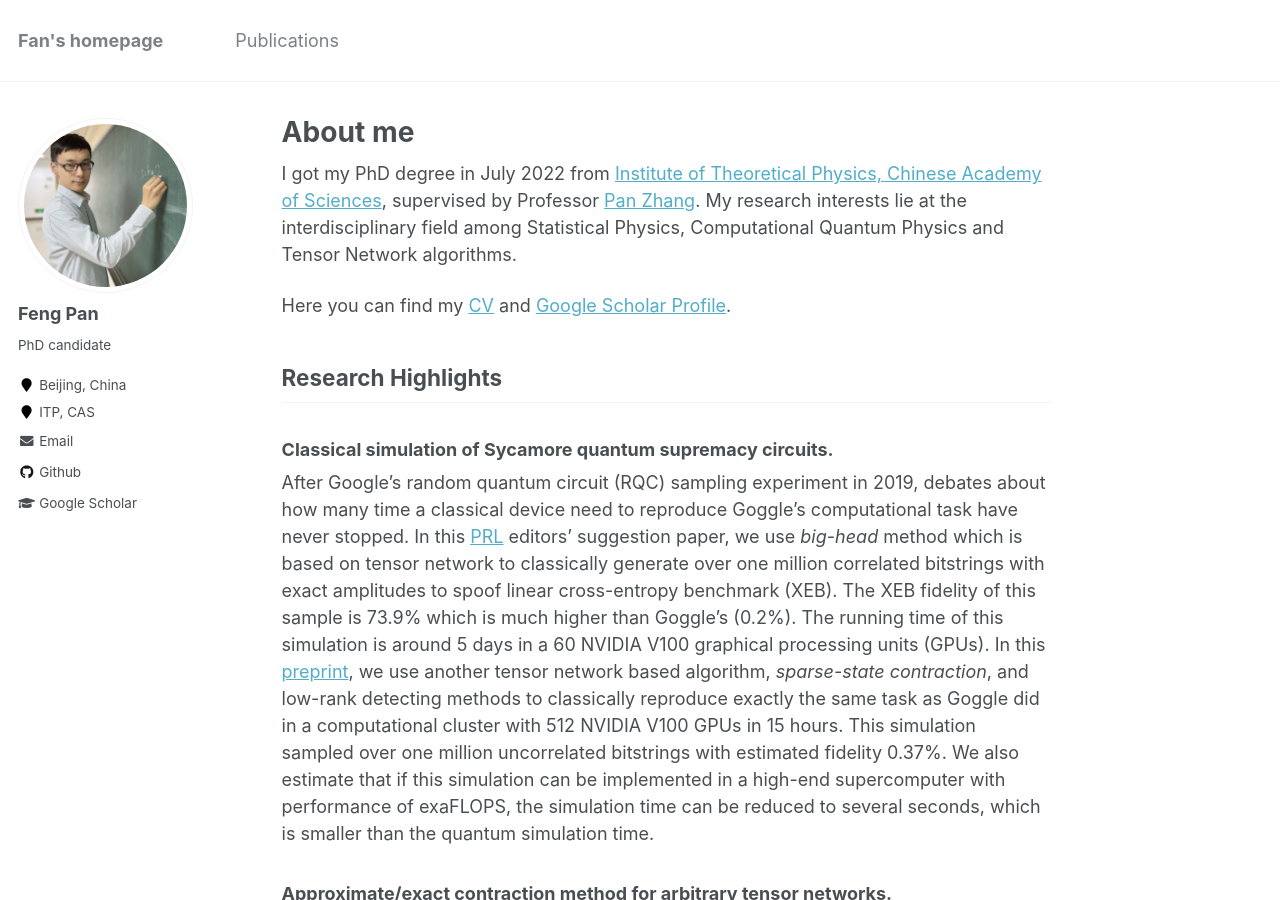
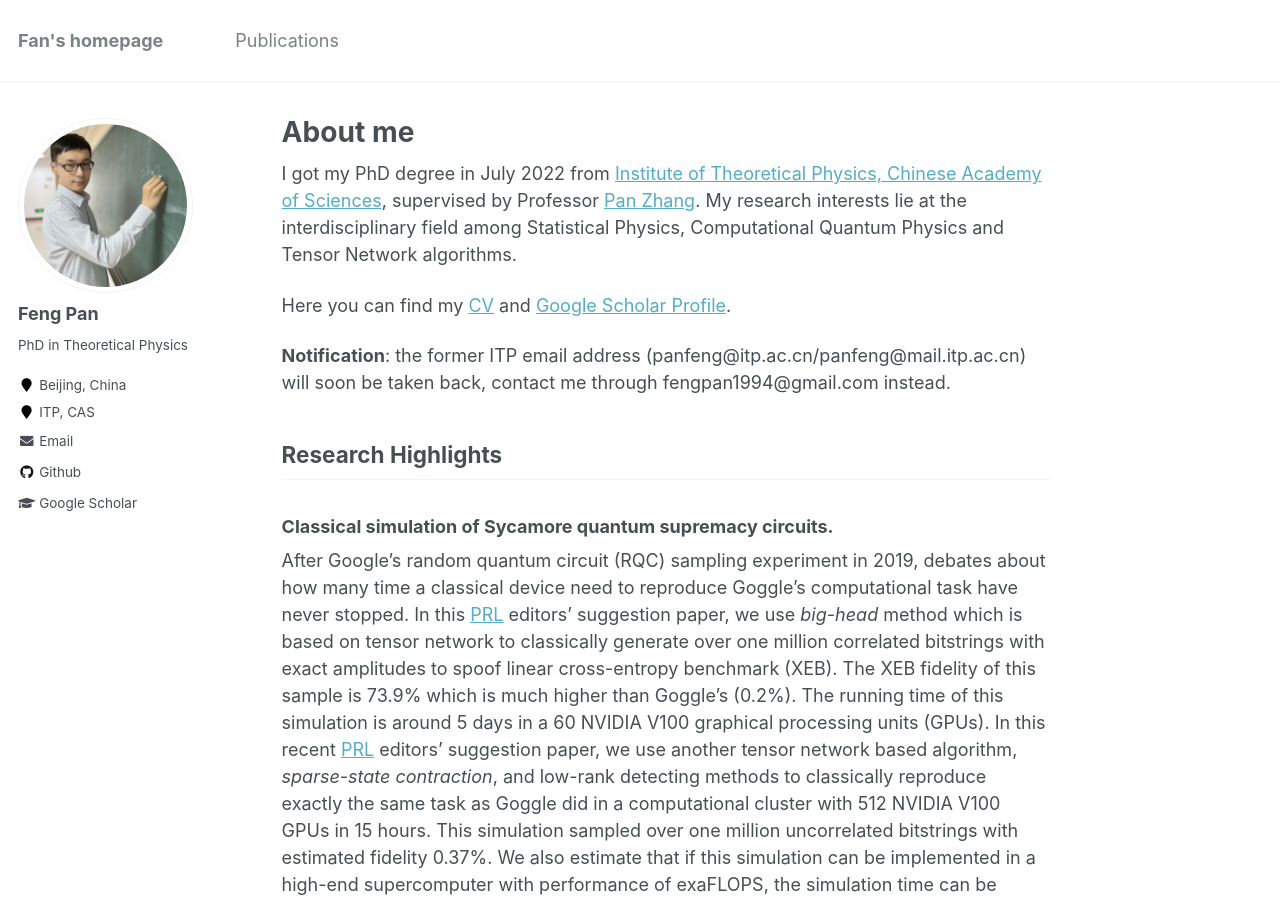
Before and after one commit to Fanerst/Fanerst.github.io, a Jekyll site: the page built from _pages/about.md, in a window 1280 px wide and 900 px high. Built offline with Jekyll 4.4.1, drawn with Linux system fonts in a browser that asks for light colours.

Commit message:
update publication and contact information

```diff
--- a/_config.yml
+++ b/_config.yml
@@ -82,12 +82,12 @@ analytics:
 author:
   name             : "Feng Pan"
   avatar           : "cover_square.jpg"
-  bio              : "PhD candidate"
+  bio              : "PhD in Theoretical Physics"
   location         : "Beijing, China"
   employer         : "ITP, CAS"
   pubmed           : #"https://www.ncbi.nlm.nih.gov/pubmed/?term=john+snow"
   googlescholar    : "https://scholar.google.com/citations?user=ZDEkIDsAAAAJ&hl"
-  email            : "panfeng@mail.itp.ac.cn"
+  email            : "fengpan1994@gmail.com"
   researchgate     :  # example: "https://www.researchgate.net/profile/yourprofile"
   uri              :
   bitbucket        :
--- a/_pages/about.md
+++ b/_pages/about.md
@@ -12,10 +12,12 @@ I got my PhD degree in July 2022 from [Institute of Theoretical Physics, Chinese
 
 Here you can find my [CV](files/CV.pdf) and [Google Scholar Profile](https://scholar.google.com/citations?user=ZDEkIDsAAAAJ&hl).
 
+**Notification**: the former ITP email address (panfeng@itp.ac.cn/panfeng@mail.itp.ac.cn) will soon be taken back, contact me through fengpan1994@gmail.com instead.
+
 ## Research Highlights
 
 ### Classical simulation of Sycamore quantum supremacy circuits.
-After Google's random quantum circuit (RQC) sampling experiment in 2019, debates about how many time a classical device need to reproduce Goggle's computational task have never stopped. In this [PRL](https://doi.org/10.1103/PhysRevLett.128.030501) editors' suggestion paper, we use *big-head* method which is based on tensor network to classically generate over one million correlated bitstrings with exact amplitudes to spoof linear cross-entropy benchmark (XEB). The XEB fidelity of this sample is 73.9% which is much higher than Goggle's (0.2%). The running time of this simulation is around 5 days in a 60 NVIDIA V100 graphical processing units (GPUs). In this [preprint](https://arxiv.org/abs/2111.03011), we use another tensor network based algorithm, *sparse-state contraction*, and low-rank detecting methods to classically reproduce exactly the same task as Goggle did in a computational cluster with 512 NVIDIA V100 GPUs in 15 hours. This simulation sampled over one million uncorrelated bitstrings with estimated fidelity 0.37%. We also estimate that if this simulation can be implemented in a high-end supercomputer with performance of exaFLOPS, the simulation time can be reduced to several seconds, which is smaller than the quantum simulation time.
+After Google's random quantum circuit (RQC) sampling experiment in 2019, debates about how many time a classical device need to reproduce Goggle's computational task have never stopped. In this [PRL](https://doi.org/10.1103/PhysRevLett.128.030501) editors' suggestion paper, we use *big-head* method which is based on tensor network to classically generate over one million correlated bitstrings with exact amplitudes to spoof linear cross-entropy benchmark (XEB). The XEB fidelity of this sample is 73.9% which is much higher than Goggle's (0.2%). The running time of this simulation is around 5 days in a 60 NVIDIA V100 graphical processing units (GPUs). In this recent [PRL](https://doi.org/10.1103/PhysRevLett.129.090502) editors' suggestion paper, we use another tensor network based algorithm, *sparse-state contraction*, and low-rank detecting methods to classically reproduce exactly the same task as Goggle did in a computational cluster with 512 NVIDIA V100 GPUs in 15 hours. This simulation sampled over one million uncorrelated bitstrings with estimated fidelity 0.37%. We also estimate that if this simulation can be implemented in a high-end supercomputer with performance of exaFLOPS, the simulation time can be reduced to several seconds, which is smaller than the quantum simulation time.
 
 ### Approximate/exact contraction method for arbitrary tensor networks.
 Most applications of tensor networks into physical problems deal with lattice systems with organized connections. But what if the physical systems we care about are ones with arbitrary topologies? In this [PRL](https://link.aps.org/doi/10.1103/PhysRevLett.125.060503) paper, we investigate the solution by introducing Matrix Product State (MPS) calculus algorithm. This algorithm splits every tensor in TN into MPS, and contract them by a DMRG-like scheme, which keeps MPS form of the resulting tensor after each contraction. By adjusting the bond dimension of physical and virtual bonds, this algorithm can flexibly trade accuracy for contraction complexity. We use this algorithm into spin-glass models and quantum circuit simulations, which gives exciting results.
```
Also changed, not shown: _pages/publications.md (+1 -1 lines).
